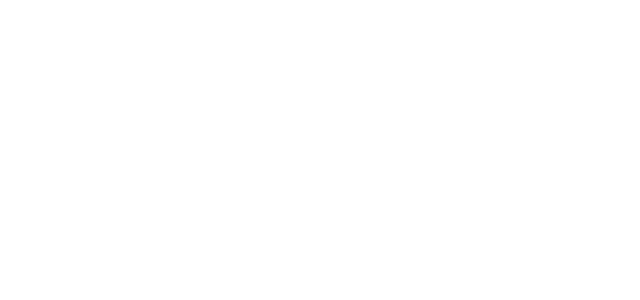
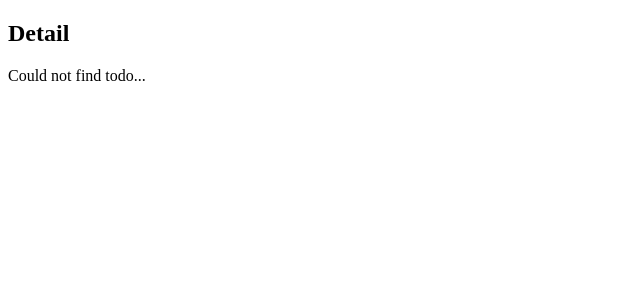
Before and after one commit to DjurreAikema/AngularStart-ToDo, an Angular app: page /detail/1 in a window 1280 px wide. Before the commit this address led to /. Shown: the top 300 px of the page, without its empty margins (0-640 px from the left). Built offline with nearby package versions, Linux system fonts and the light colour scheme.

Commit message:
Lesson 4

```diff
--- a/src/app/app.routes.ts
+++ b/src/app/app.routes.ts
@@ -6,6 +6,10 @@
     loadComponent: () => import('./home/home.component'),
   },
   {
+    path: 'detail/:id',
+    loadComponent: () => import('./detail/detail.component'),
+  },
+  {
     path: '',
     redirectTo: 'home',
     pathMatch: 'full',
--- /dev/null
+++ b/src/app/detail/detail.component.ts
@@ -0,0 +1,31 @@
+import {Component, computed, inject, Signal} from '@angular/core';
+import {ActivatedRoute, ParamMap} from "@angular/router";
+import {TodoService} from "../shared/data-access/todo.service";
+import {toSignal} from "@angular/core/rxjs-interop";
+import {Todo} from "../shared/interfaces/todo";
+
+@Component({
+  standalone: true,
+  selector: 'app-detail',
+  template: `
+    <h2>Detail</h2>
+    @if (todo(); as todo) {
+      <h2>{{ todo.title }}</h2>
+      <p>{{ todo.description }}</p>
+    } @else {
+      <p>Could not find todo...</p>
+    }
+  `,
+})
+export default class DetailComponent {
+  private route: ActivatedRoute = inject(ActivatedRoute);
+  private todoService: TodoService = inject(TodoService);
+
+  private paramMap: Signal<ParamMap | undefined> = toSignal(this.route.paramMap);
+
+  public todo: Signal<Todo | undefined> = computed(() =>
+    this.todoService
+      .todos()
+      .find((todo: Todo): boolean => todo.id === this.paramMap()?.get('id'))
+  );
+}
--- a/src/app/home/ui/todo-form.component.ts
+++ b/src/app/home/ui/todo-form.component.ts
@@ -1,6 +1,6 @@
 import {Component, EventEmitter, inject, Output} from '@angular/core';
 import {FormBuilder, ReactiveFormsModule, Validators} from '@angular/forms';
-import {Todo} from "../../shared/interfaces/todo";
+import {CreateTodo} from "../../shared/interfaces/todo";
 
 @Component({
   standalone: true,
@@ -15,7 +15,7 @@
   imports: [ReactiveFormsModule],
 })
 export class TodoFormComponent {
-  @Output() todoSubmitted: EventEmitter<Todo> = new EventEmitter<Todo>();
+  @Output() todoSubmitted: EventEmitter<CreateTodo> = new EventEmitter<CreateTodo>();
 
   private fb: FormBuilder = inject(FormBuilder);
 
--- a/src/app/home/ui/todo-list.component.ts
+++ b/src/app/home/ui/todo-list.component.ts
@@ -1,20 +1,24 @@
 import {Component, Input} from '@angular/core';
 import {Todo} from '../../shared/interfaces/todo';
+import {RouterLink} from "@angular/router";
 
 @Component({
   standalone: true,
   selector: 'app-todo-list',
   template: `
     <ul>
-      @for (todo of todos; track $index) {
+      @for (todo of todos; track todo.id) {
         <li>
-          <a>{{ todo.title }}</a>
+          <a routerLink="/detail/{{ todo.id }}">{{ todo.title }}</a>
         </li>
       } @empty {
         <li>Nothing to do!</li>
       }
     </ul>
   `,
+  imports: [
+    RouterLink
+  ]
 })
 export class TodoListComponent {
 
--- a/src/app/shared/data-access/todo.service.ts
+++ b/src/app/shared/data-access/todo.service.ts
@@ -1,5 +1,5 @@
 import {Injectable, signal} from '@angular/core';
-import {Todo} from '../interfaces/todo';
+import {CreateTodo, Todo} from '../interfaces/todo';
 
 @Injectable({
   providedIn: 'root',
@@ -11,7 +11,10 @@
   // This can be read publicly
   todos = this.#todos.asReadonly();
 
-  addTodo(todo: Todo) {
-    this.#todos.update((todos) => [...todos, todo]);
+  addTodo(todo: CreateTodo): void {
+    this.#todos.update((todos) => [
+      ...todos,
+      {...todo, id: Date.now().toString()}
+    ]);
   }
 }
--- a/src/app/shared/interfaces/todo.ts
+++ b/src/app/shared/interfaces/todo.ts
@@ -1,4 +1,7 @@
 export interface Todo {
+  id: string;
   title: string;
   description: string;
 }
+
+export type CreateTodo = Omit<Todo, 'id'>
```
